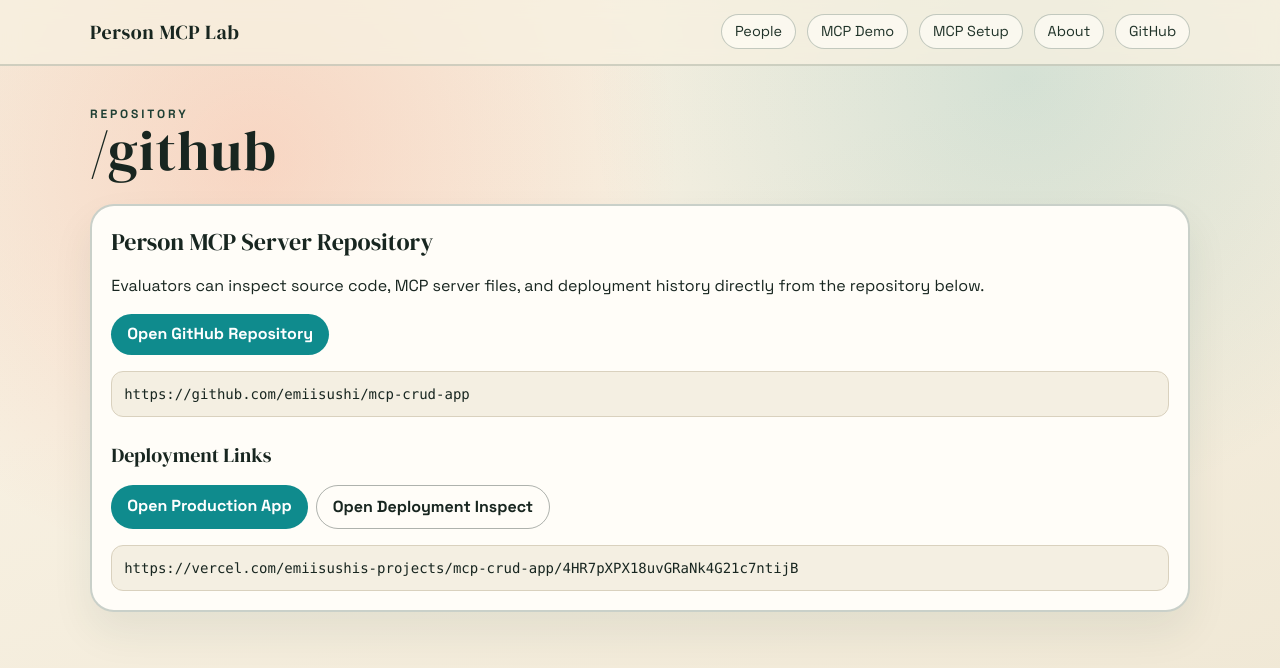
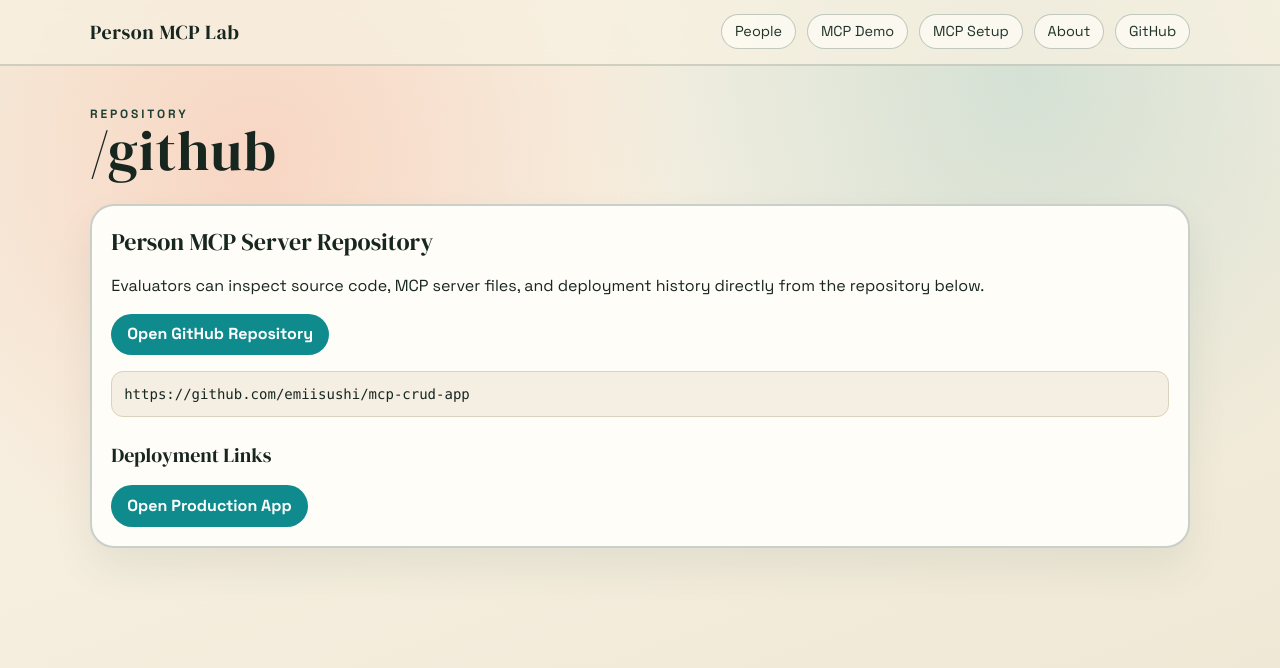
Before and after one commit to emiisushi/mcp-crud-app, a Next.js app: page /github in a window 1280 px wide. Shown: the top 668 px of the page. Built offline with nearby package versions, Linux system fonts and the light colour scheme.

Commit message:
Remove deployment inspect link from github page

```diff
--- a/src/app/github/page.tsx
+++ b/src/app/github/page.tsx
@@ -1,7 +1,6 @@
 import Link from "next/link";
 
 const repoUrl = "https://github.com/emiisushi/mcp-crud-app";
-const deploymentInspectUrl = "https://vercel.com/emiisushis-projects/mcp-crud-app/4HR7pXPX18uvGRaNk4G21c7ntijB";
 const productionUrl = "https://mcp-crud-app.vercel.app";
 
 export default function GithubPage() {
@@ -42,16 +41,7 @@
           >
             Open Production App
           </Link>
-          <Link
-            href={deploymentInspectUrl}
-            target="_blank"
-            rel="noopener noreferrer"
-            className="btn btn-outline inline-block no-underline"
-          >
-            Open Deployment Inspect
-          </Link>
         </div>
-        <p className="mono text-sm bg-[#f4efe2] p-3 rounded-xl border border-[#d9d1be]">{deploymentInspectUrl}</p>
       </div>
     </section>
   );
```
